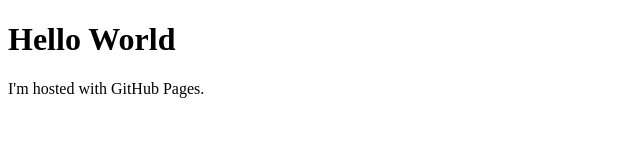
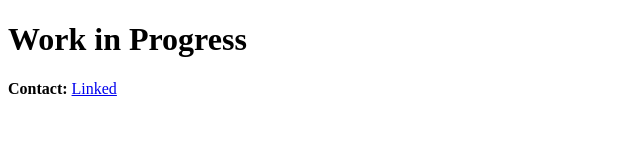
Before and after one commit to eudes-j-goncalves-opl/eudes.github.io, a plain HTML site: page index.html in a window 1280 px wide. Shown: the whole page, without its empty margins (0-640 px from the left). Drawn offline with Linux system fonts and the light colour scheme.

Commit message:
Add my LinkedIn link

```diff
--- a/index.html
+++ b/index.html
@@ -1,7 +1,8 @@
 <!DOCTYPE html>
 <html>
 <body>
-<h1>Hello World</h1>
-<p>I'm hosted with GitHub Pages.</p>
+<h1>Work in Progress</h1>
+<b>Contact: </b><a href="https://www.linkedin.com/in/eudes-botelho-bb21ab58/">Linked</a>
+<p></p>
 </body>
 </html>
```
